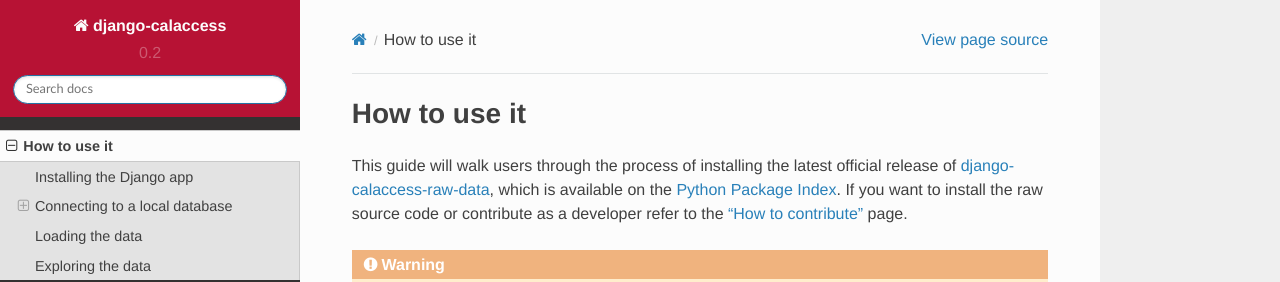
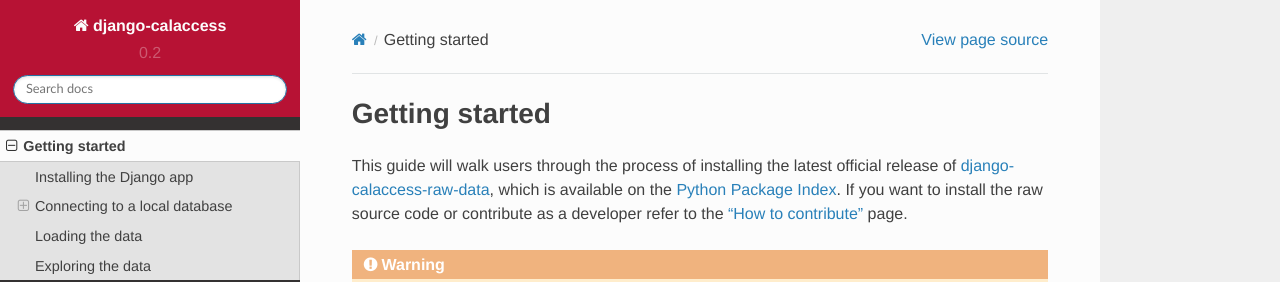
Before and after one commit to palewire/django-calaccess-technical-documentation, a Sphinx documentation site: the page built from docs/howtouseit.rst, in a window 1280 px wide and 900 px high. Shown: the top 282 px of the window. Built offline with Sphinx 7.4.7 and the Read the Docs theme 2.0.0, drawn with Linux system fonts in a browser that asks for light colours; pages that are not in the unit, such as notebooks, are missing from menus; some of the changed text lies outside the part shown.

Commit message:
Tweaked section head

```diff
--- a/docs/howtouseit.rst
+++ b/docs/howtouseit.rst
@@ -1,5 +1,5 @@
-How to use it
-=============
+Getting started
+===============
 
 This guide will walk users through the process of installing the latest official release of `django-calaccess-raw-data <apps/raw_data_app.html>`_, which is available on the `Python Package Index <https://pypi.python.org/pypi/django-calaccess-raw-data/>`_. If you want to install the raw source code or contribute as a developer refer to the `"How to contribute" <howtocontribute.html>`__ page.
 
@@ -104,7 +104,7 @@ If you don't have it already, you'll need to install a Python library that can a
 
     $ pip install psycopg2
 
-Multi-database Django Projects
+Multi-database Django projects
 ~~~~~~~~~~~~~~~~~~~~~~~~~~~~~~
 
 For a variety of reasons, some users may prefer not to store all CAL-ACCESS data in their Django project's ``default`` database. Perhaps they want to separate data generated by each app installed in their Django project. Or maybe their project is a website serving data derived from CAL-ACCESS, but they don't want to allow HTTP requests directly to the raw data tables.
```
